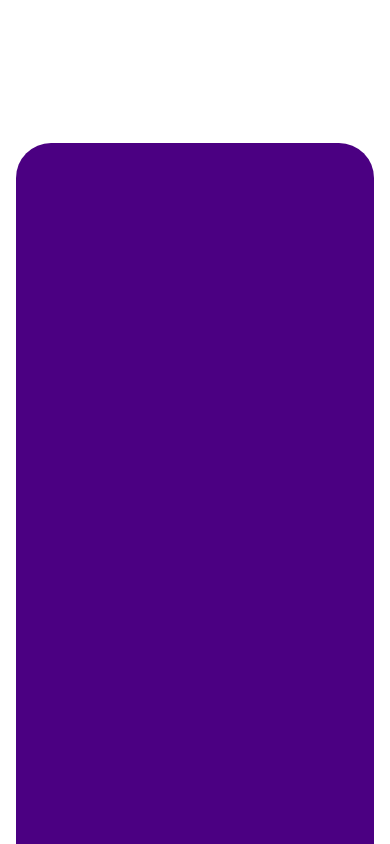
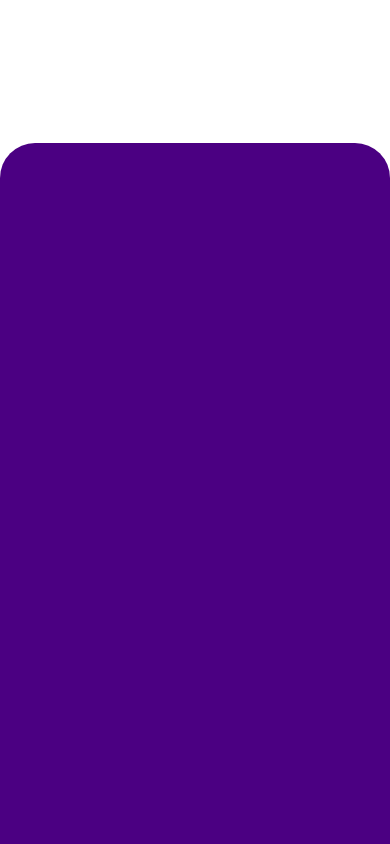
Before and after one commit to VitaKoval/app-react-native, a React Native app: screen / in a window 390 px wide. Built offline with nearby package versions, Linux system fonts and the light colour scheme.

Commit message:
fixed container

```diff
--- a/App.js
+++ b/App.js
@@ -71,7 +71,7 @@ const styles = StyleSheet.create({
   appContainer: {
     flex: 1,
     // paddingTop: 55,
-    paddingHorizontal: 16,
+    // paddingHorizontal: 16,
   },
   goalsContainer: {
     flex: 5,
```
Also changed, not shown: 1 other file (tests, documents, lock files or other folders).
